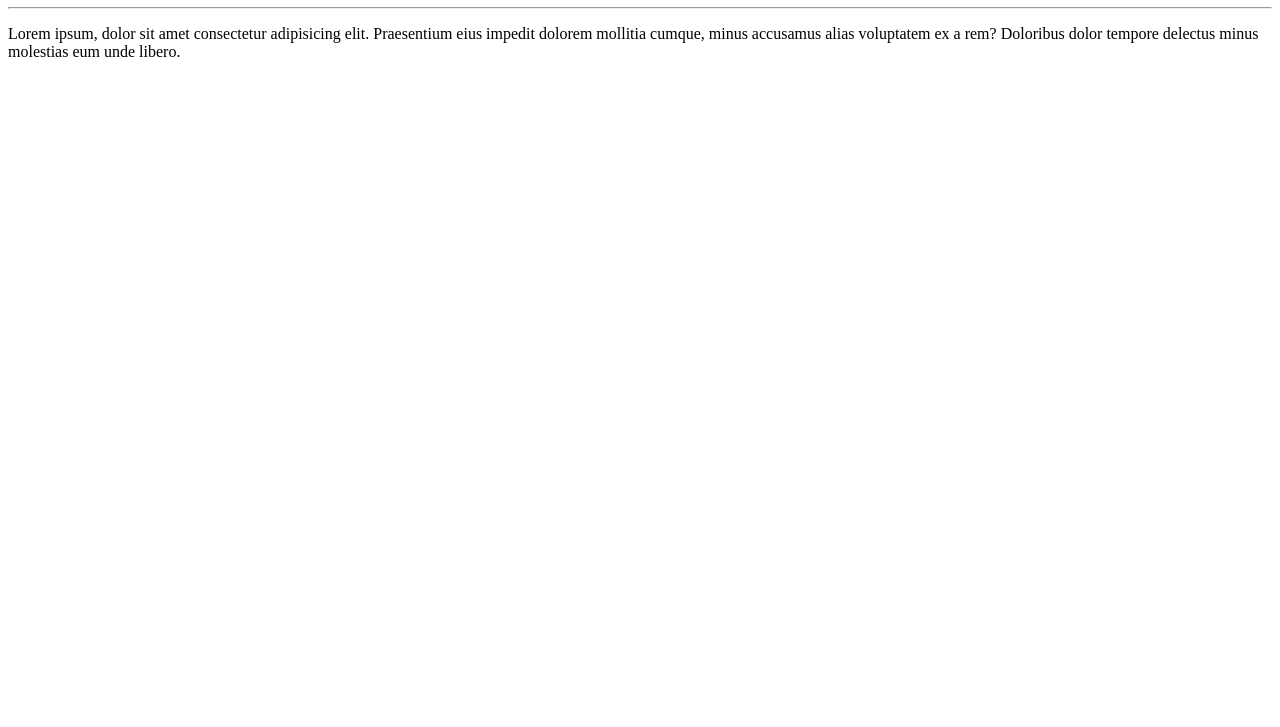
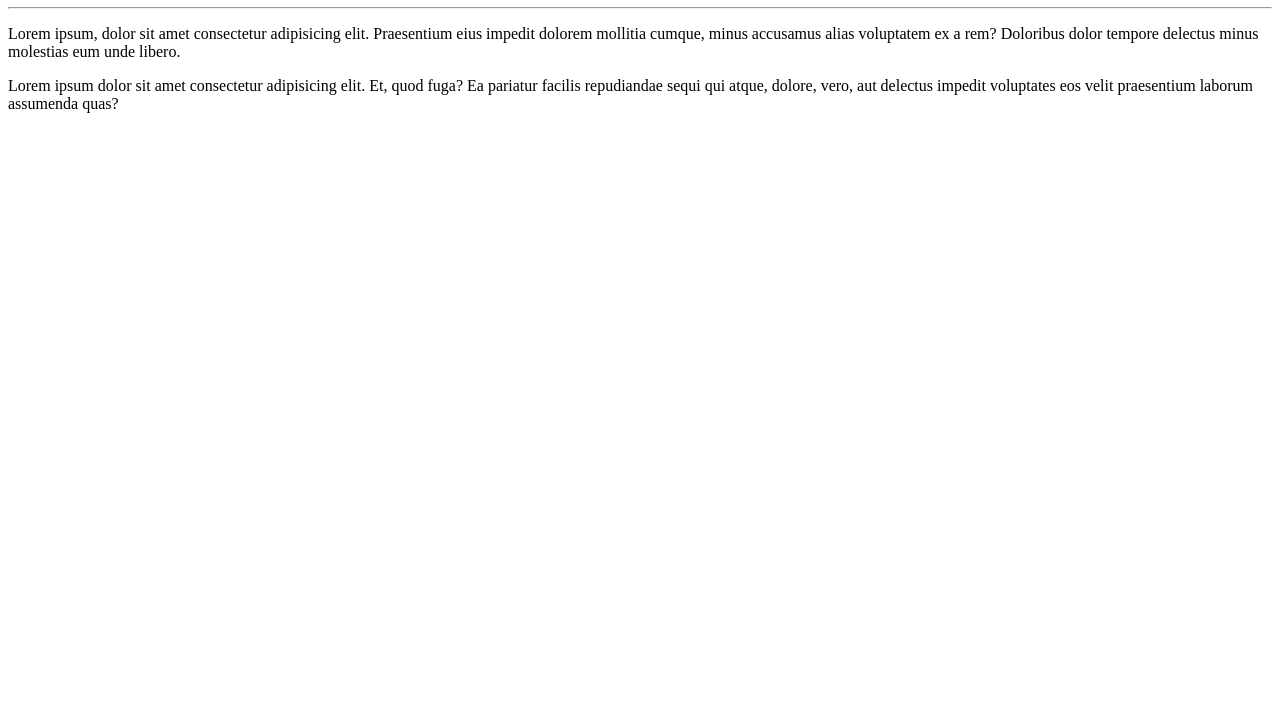
Before and after one commit to brennoams/Ola-Mundo, a plain HTML site: page site-exemplo/index.html in a window 1280 px wide. Shown: the part 73-800 px from the top of the page. Drawn offline with Linux system fonts and the light colour scheme.

Commit message:
adicionei um parágrafo

```diff
--- a/site-exemplo/index.html
+++ b/site-exemplo/index.html
@@ -10,5 +10,6 @@
    <h1>Olá, Mundo!</h1>
    <hr>
    <p>Lorem ipsum, dolor sit amet consectetur adipisicing elit. Praesentium eius impedit dolorem mollitia cumque, minus accusamus alias voluptatem ex a rem? Doloribus dolor tempore delectus minus molestias eum unde libero.</p>
+   <p>Lorem ipsum dolor sit amet consectetur adipisicing elit. Et, quod fuga? Ea pariatur facilis repudiandae sequi qui atque, dolore, vero, aut delectus impedit voluptates eos velit praesentium laborum assumenda quas?</p>
 </body>
 </html>
```
